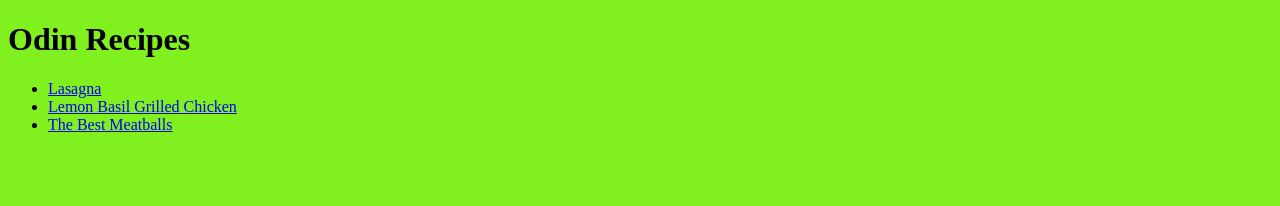
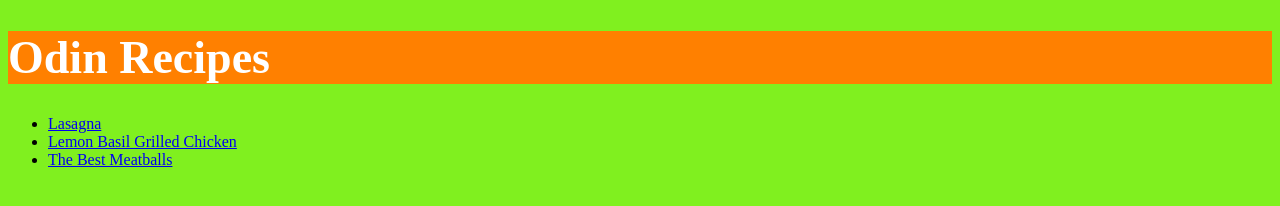
Before and after one commit to OGWhiskers/odin-recipes, a plain HTML site: page index.html in a window 1280 px wide. Drawn offline with Linux system fonts and the light colour scheme.

Commit message:
cutomize header class selector

```diff
--- a/style.css
+++ b/style.css
@@ -1,3 +1,11 @@
 * {
     background-color: rgb(128, 240, 31);
 }
+
+.header {
+    font-family: "Times New Roman", sans-serif;
+    font-size: 46px;
+    font-weight: bold;
+    background-color: rgb(255, 128, 0);
+    color: white;
+}
```
